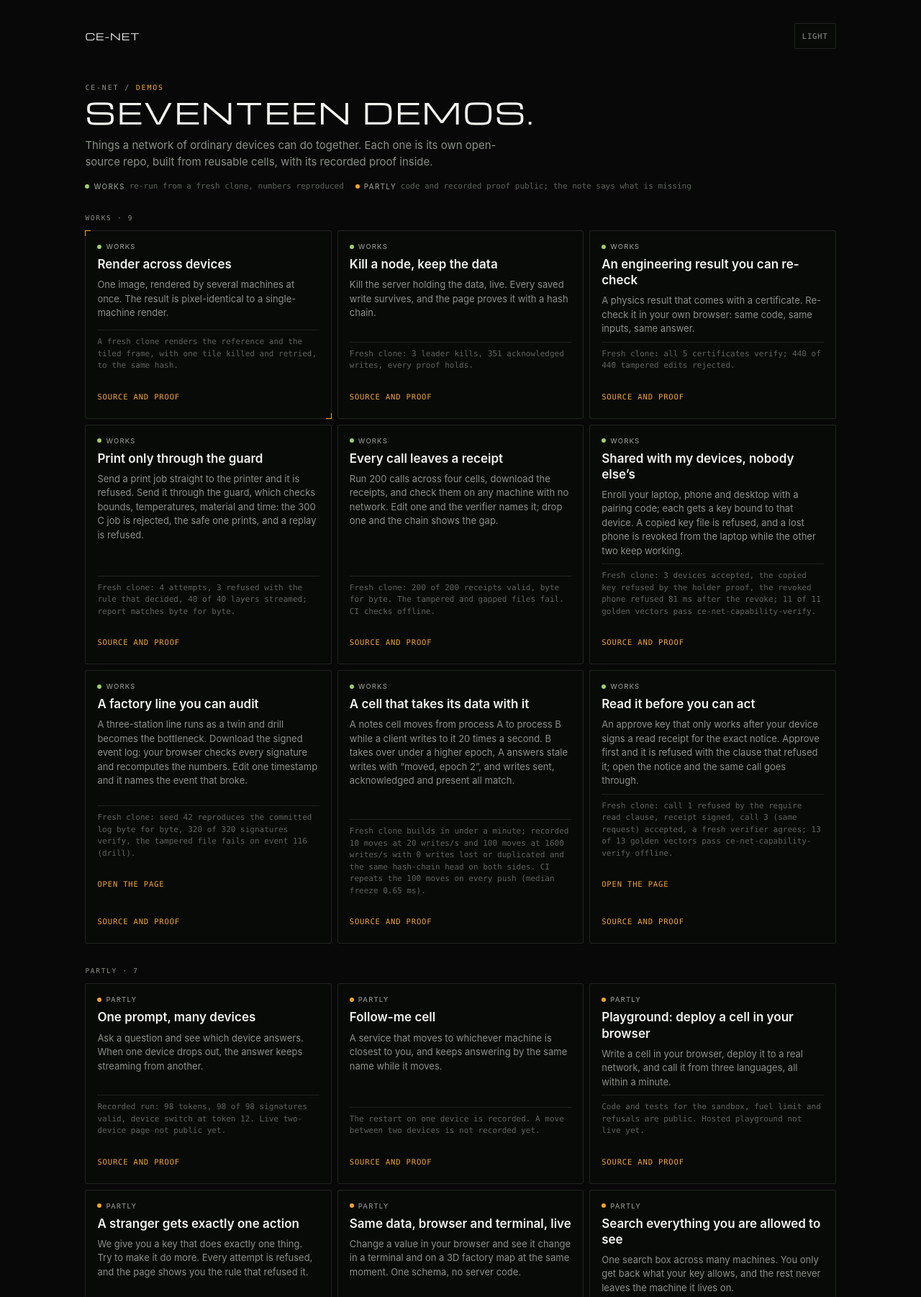
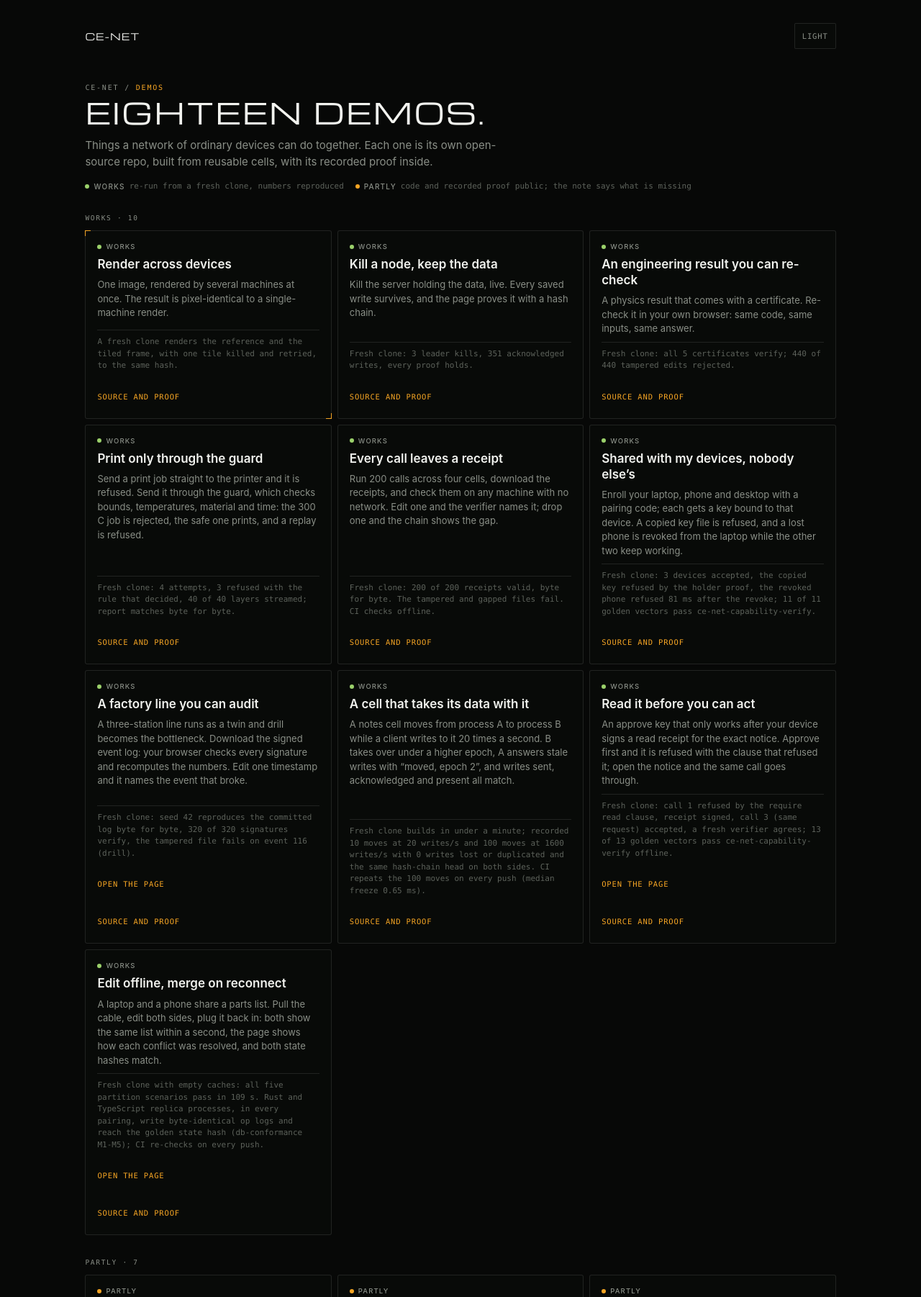
Before and after one commit to ce-net/demos, a plain HTML site: page index.html in a window 1280 px wide. Shown: the top 1802 px of the page at 72% size. Drawn offline with Linux system fonts and the light colour scheme; a web font is replaced by a local one.

Commit message:
Add Edit offline, merge on reconnect (demo-demo-offline-merge)

```diff
--- a/index.html
+++ b/index.html
@@ -2,8 +2,8 @@
 <html lang="en"><head>
 <meta charset="utf-8"><meta name="viewport" content="width=device-width,initial-scale=1">
 <title>ce-net demos</title>
-<meta name="description" content="Seventeen demos of things a network of ordinary devices can do together. Each one is open source with its recorded proof.">
-<meta property="og:title" content="ce-net demos"><meta property="og:description" content="Seventeen demos of things a network of ordinary devices can do together, each open source with its proof.">
+<meta name="description" content="Eighteen demos of things a network of ordinary devices can do together. Each one is open source with its recorded proof.">
+<meta property="og:title" content="ce-net demos"><meta property="og:description" content="Eighteen demos of things a network of ordinary devices can do together, each open source with its proof.">
 <meta property="og:type" content="website"><meta property="og:image" content="https://design.ce-net.com/v1/logo/ce-net-og.png">
 <meta name="theme-color" content="#070807">
 <link rel="icon" href="https://design.ce-net.com/v1/logo/ce-net-favicon-dark.svg" type="image/svg+xml">
@@ -41,14 +41,14 @@ h2{font:500 var(--t-2xs) var(--mono);letter-spacing:var(--track-crumb);text-tran
 <button class="tog" type="button" id="tog" aria-label="Switch between dark and light">Light</button></header>
 
 <div class="crumb">ce-net / <b>Demos</b></div>
-<h1 class="display lg">Seventeen demos.</h1>
+<h1 class="display lg">Eighteen demos.</h1>
 <p class="lede">Things a network of ordinary devices can do together. Each one is its own open-source repo, built from reusable cells, with its recorded proof inside.</p>
 <div class="key">
   <div class="label"><i class="g"></i>Works <span class="t">re-run from a fresh clone, numbers reproduced</span></div>
   <div class="label"><i></i>Partly <span class="t">code and recorded proof public; the note says what is missing</span></div>
 </div>
 
-<h2>Works · 9</h2>
+<h2>Works · 10</h2>
 <ul class="grid">
 <li class="feat"><article class="glass ticks card"><div class="label"><i class="g"></i>Works</div>
 <h3>Render across devices</h3>
@@ -95,6 +95,11 @@ h2{font:500 var(--t-2xs) var(--mono);letter-spacing:var(--track-crumb);text-tran
 <p>An approve key that only works after your device signs a read receipt for the exact notice. Approve first and it is refused with the clause that refused it; open the notice and the same call goes through.</p>
 <div class="note">Fresh clone: call 1 refused by the require read clause, receipt signed, call 3 (same request) accepted, a fresh verifier agrees; 13 of 13 golden vectors pass ce-net-capability-verify offline.</div>
 <a class="go" href="https://ce-net.github.io/demo-demo-read-before-act/">Open the page</a> <a class="go" href="https://github.com/ce-net/demo-demo-read-before-act">Source and proof</a></article></li>
+<li><article class="glass card"><div class="label"><i class="g"></i>Works</div>
+<h3>Edit offline, merge on reconnect</h3>
+<p>A laptop and a phone share a parts list. Pull the cable, edit both sides, plug it back in: both show the same list within a second, the page shows how each conflict was resolved, and both state hashes match.</p>
+<div class="note">Fresh clone with empty caches: all five partition scenarios pass in 109 s. Rust and TypeScript replica processes, in every pairing, write byte-identical op logs and reach the golden state hash (db-conformance M1-M5); CI re-checks on every push.</div>
+<a class="go" href="https://ce-net.github.io/demo-demo-offline-merge/">Open the page</a> <a class="go" href="https://github.com/ce-net/demo-demo-offline-merge">Source and proof</a></article></li>
 </ul>
 
 <h2>Partly · 7</h2>
```
Also changed, not shown: demos.json (+9 -0 lines), 1 other file.
